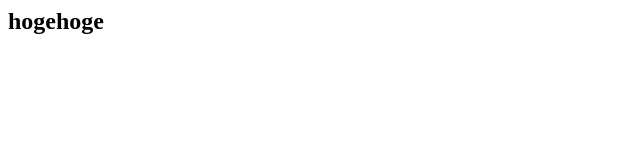
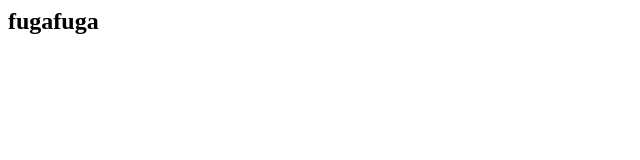
Before and after one commit to yuki3298/test, a plain HTML site: page index.html in a window 1280 px wide. Shown: the full height of the page, 0-640 px from the left. Drawn offline with Linux system fonts and the light colour scheme.

Commit message:
Update index.html

```diff
--- a/index.html
+++ b/index.html
@@ -3,6 +3,6 @@
 <title>hoge</title>
 </head>
 <body>
-<h2>hogehoge</h2>
+<h2>fugafuga</h2>
 </body>
 </html>
```
